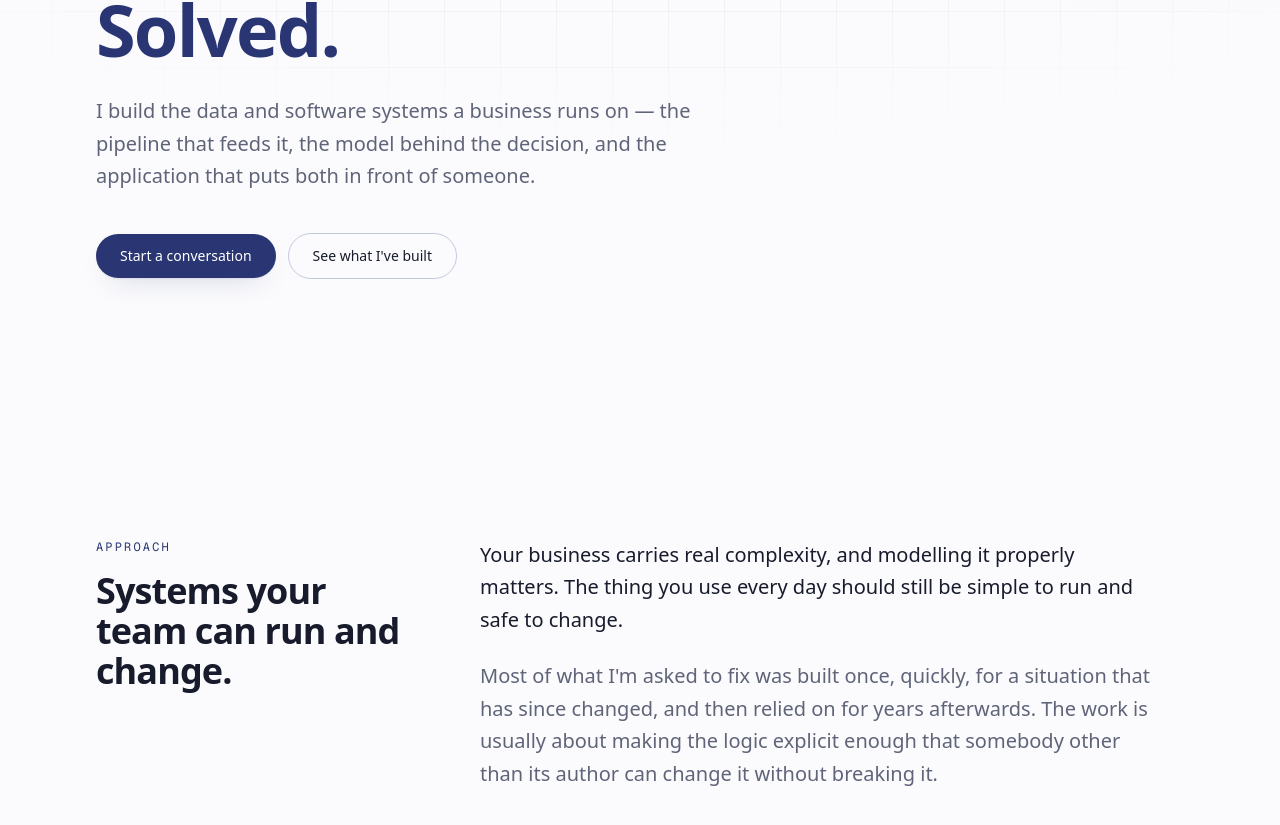
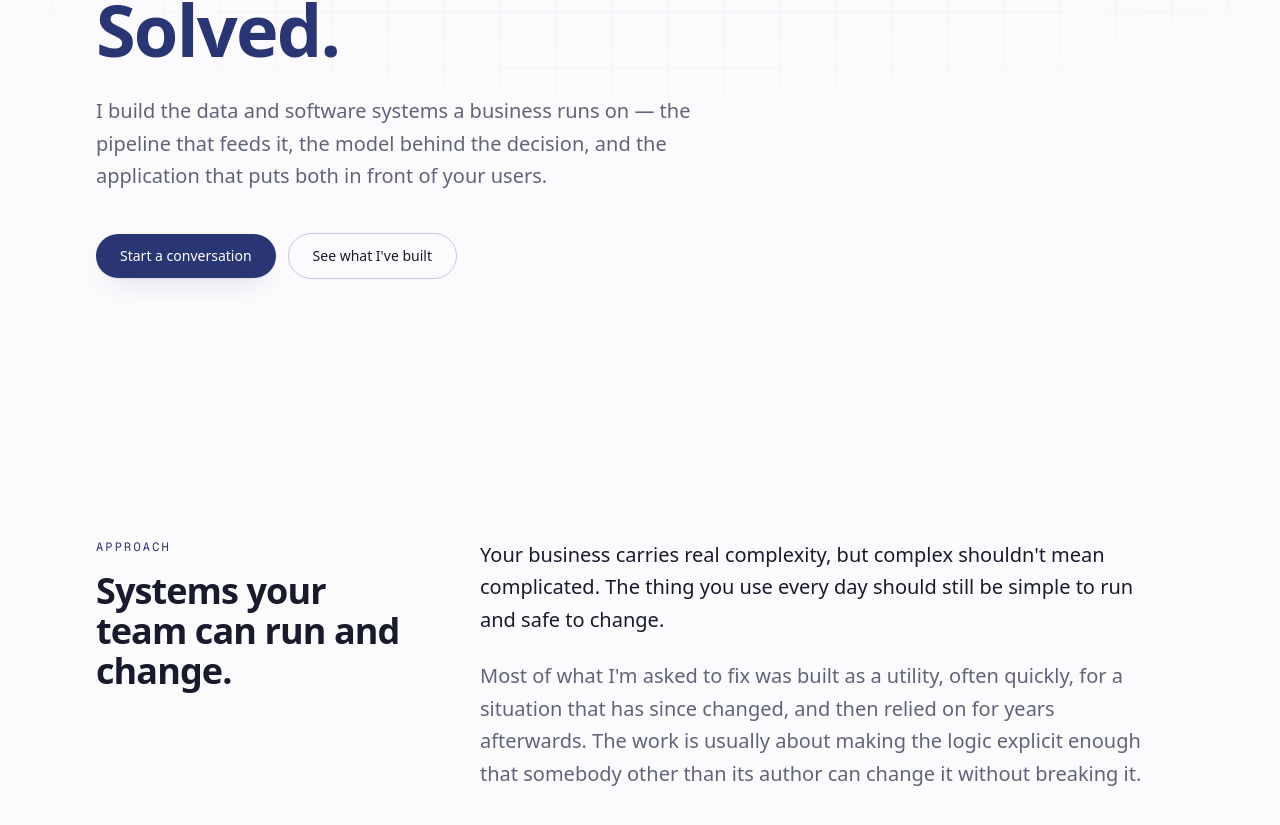
Before and after one commit to ces0491/sheetsolved, a Next.js app: page / in a window 1280 px wide. Shown: the part 335-1160 px from the top of the page. Built offline with nearby package versions, Linux system fonts and the light colour scheme; no server answers.

Commit message:
a few prose tweaks on the home page

```diff
--- a/src/app/page.tsx
+++ b/src/app/page.tsx
@@ -122,11 +122,11 @@ export default async function Home() {
           </div>
           <div className="max-w-2xl space-y-6 text-pretty text-lg leading-relaxed sm:text-xl">
             <p>
-              Your business carries real complexity, and modelling it properly matters. The thing
+              Your business carries real complexity, but complex shouldn&apos;t mean complicated. The thing
               you use every day should still be simple to run and safe to change.
             </p>
             <p className="text-muted">
-              Most of what I&apos;m asked to fix was built once, quickly, for a situation that has
+              Most of what I&apos;m asked to fix was built as a utility, often quickly, for a situation that has
               since changed, and then relied on for years afterwards. The work is usually about
               making the logic explicit enough that somebody other than its author can change it
               without breaking it.
--- a/src/lib/site.ts
+++ b/src/lib/site.ts
@@ -61,7 +61,7 @@ export const SITE = {
   intro:
     "I build the data and software systems a business runs on — the pipeline " +
     "that feeds it, the model behind the decision, and the application that " +
-    "puts both in front of someone.",
+    "puts both in front of your users.",
   description:
     "Sheet Solved builds the data and software systems businesses run on — " +
     "pipelines, models, dashboards, and the spreadsheets worth keeping. " +
```
